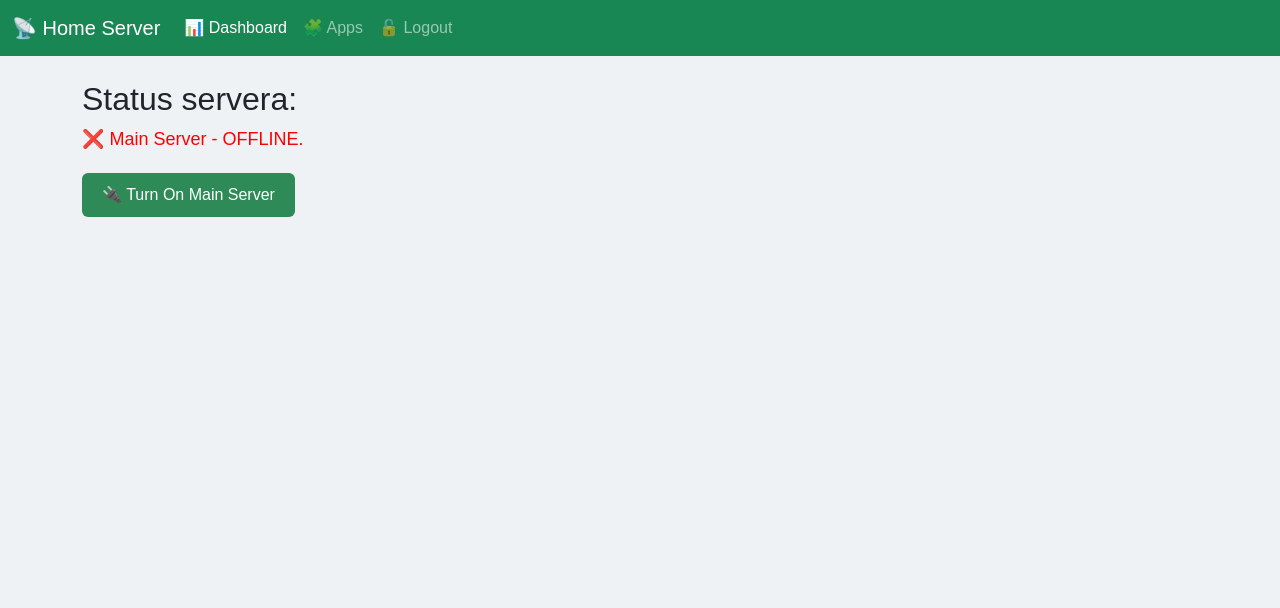
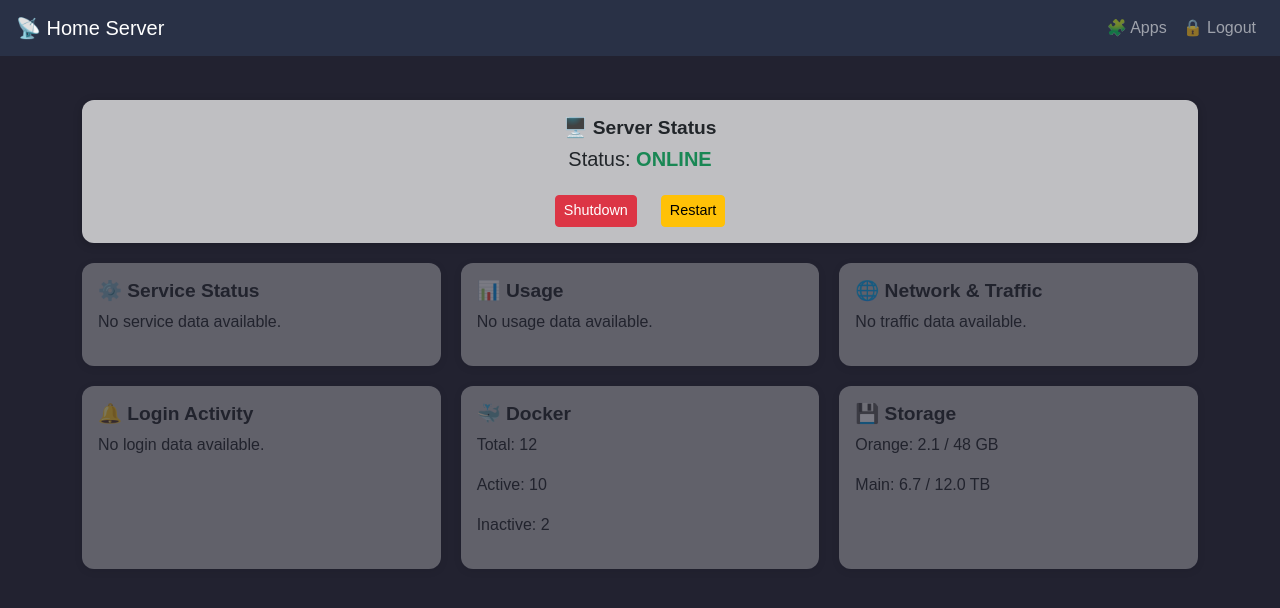
Before and after one commit to nenad992/home-server, a Flask app: template templates/dashboard.html in a window 1280 px wide. Shown: the top 608 px of the page. Run offline with Flask 3, Linux system fonts and the light colour scheme; the template is opened without the code that fills it, so the values that code supplies are empty; the visitor is signed in with stand-in values (Sample User, id 1); some libraries are stand-ins or nearby versions.

Commit message:
Add server management features and enhance dashboard UI (#4)
- Implement server usage, traffic, and login statistics retrieval
- Add shutdown and restart functionality via API endpoints
- Create service management commands for Docker containers
- Enhance dashboard with service status, usage metrics, and login activity
- Update login and app templates for improved user experience

```diff
--- a/app.py
+++ b/app.py
@@ -24,18 +24,85 @@ PASSWORD = "sara-2021"
 SERVER_IP = "192.168.0.50"
 SERVER_MAC = "04:d4:c4:f2:a0:15"
 
+def get_usage_data():
+    try:
+        output = subprocess.check_output(
+            ["/mnt/Main_data/scripts/server_web_fallback/commands/get_usage.sh"]
+        ).decode()
+        return json.loads(output)
+    except Exception as e:
+        print(f"Usage error: {e}")
+        return {}
+
+def get_traffic_data():
+    try:
+        output = subprocess.check_output(
+            ["/mnt/Main_data/scripts/server_web_fallback/commands/get_traffic.sh"]
+        ).decode()
+        return json.loads(output)
+    except Exception as e:
+        print(f"Traffic error: {e}")
+        return {}
+
+def get_login_stats():
+    try:
+        output = subprocess.check_output(
+            ["/mnt/Main_data/scripts/server_web_fallback/commands/get_login_stats.sh"]
+        ).decode()
+        return json.loads(output)
+    except Exception as e:
+        print(f"Login stats error: {e}")
+        return {}
+
+@app.route('/shutdown', methods=['POST'])
+def shutdown():
+    if not session.get('logged_in'):
+        return redirect(url_for('login'))
+
+    try:
+        subprocess.check_call(["/mnt/Main_data/scripts/server_web_fallback/commands/shutdown.sh"])
+        return "OK", 200
+    except:
+        return "Failed to shutdown", 500
+
+@app.route('/restart', methods=['POST'])
+def restart():
+    if not session.get('logged_in'):
+        return redirect(url_for('login'))
+
+    try:
+        subprocess.check_call(["/mnt/Main_data/scripts/server_web_fallback/commands/restart.sh"])
+        return "OK", 200
+    except:
+        return "Failed to restart", 500
+
+
 @app.route('/', methods=['GET', 'POST'])
 def login():
     if session.get('logged_in'):
-        return redirect(url_for('dashboard'))  # <-- ako si već ulogovan
+        return redirect(url_for('dashboard'))
 
     if request.method == 'POST':
-        if request.form['username'] == USERNAME and request.form['password'] == PASSWORD:
+        username = request.form['username']
+        password = request.form['password']
+        success = (username == USERNAME and password == PASSWORD)
+
+        # Loguj pokušaj
+        log_type = "success" if success else "fail"
+        log_path = "/mnt/Main_data/scripts/server_web_fallback/logs/login.log"
+        os.makedirs(os.path.dirname(log_path), exist_ok=True)
+
+        with open(log_path, "a") as f:
+            f.write(f"{log_type}|{int(time.time())}\n")
+
+        if success:
             session.permanent = True
             session['logged_in'] = True
             return redirect(url_for('dashboard'))
-        return render_template('login.html', error="Pogrešan login.")
+        return render_template('login.html', error="Wrong login.")
+
     return render_template('login.html')
+
 
 @app.before_request
 def set_cookie_domain_and_auth():
@@ -58,14 +125,30 @@ def dashboard():
     if not session.get('logged_in'):
         return redirect(url_for('login'))
 
-    if platform.system().lower() == "windows":
-        # Ping komanda za Windows
-        online = subprocess.call(['ping', '-n', '1', SERVER_IP], stdout=subprocess.DEVNULL) == 0
-    else:
-        # Ping komanda za Linux
-        online = subprocess.call(['ping', '-c', '1', '-W', '1', SERVER_IP], stdout=subprocess.DEVNULL) == 0
+    try:
+        if platform.system().lower() == "windows":
+            # Windows ping
+            online = subprocess.call(['ping', '-n', '1', SERVER_IP], stdout=subprocess.DEVNULL) == 0
+        else:
+            # Linux ping
+            online = subprocess.call(['ping', '-c', '1', '-W', '1', SERVER_IP], stdout=subprocess.DEVNULL) == 0
+    except Exception:
+        online = False
 
-    return render_template('dashboard.html', online=online)
+    services = get_service_statuses() if online else {}
+    usage = get_usage_data() if online else {}
+    traffic = get_traffic_data() if online else {}
+    logins = get_login_stats()
+
+    return render_template(
+    "dashboard.html",
+    online=online,
+    services=services,
+    usage=usage,
+    traffic=traffic,
+    logins=logins
+)
+
 
 @app.route('/wakeup', methods=['POST'])
 def wakeup():
@@ -147,6 +230,37 @@ def github_deploy():
     Thread(target=background_task).start()
     return "Deploy triggered on main", 200
 
+def get_service_statuses():
+    try:
+        output = subprocess.check_output(
+            ["/mnt/Main_data/scripts/server_web_fallback/commands/service_status.sh"]
+        ).decode().strip().splitlines()
+        services = {}
+        for line in output:
+            if ':' in line:
+                name, status = line.split(':', 1)
+                services[name.strip()] = status.strip()
+        return services
+    except Exception:
+        return {}
+
+@app.route("/service/<name>/<action>", methods=["POST"])
+def manage_service(name, action):
+    allowed_actions = ["start", "stop", "restart"]
+    if action not in allowed_actions:
+        return "Invalid action", 400
+
+    try:
+        subprocess.check_call([
+            "/mnt/Main_data/scripts/server_web_fallback/commands/manage_service.sh",
+            name,
+            action
+        ])
+        return "OK", 200
+    except subprocess.CalledProcessError:
+        return "Failed to execute", 500
+
+
 if __name__ == "__main__":
     print("🔗 Pristupi aplikaciji na:", os.getenv("LOCAL_URL", "http://localhost:8899"))
     app.run(debug=True, host='0.0.0.0', port=8888)
--- a/templates/apps.html
+++ b/templates/apps.html
@@ -37,7 +37,7 @@
 
 <nav class="navbar navbar-expand-lg navbar-dark bg-success">
   <div class="container-fluid">
-    <a class="navbar-brand" href="#">📡 Kućni Server</a>
+    <a class="navbar-brand" href="#">📡 Home Server</a>
     <button class="navbar-toggler" type="button" data-bs-toggle="collapse" data-bs-target="#navbarNav">
       <span class="navbar-toggler-icon"></span>
     </button>
--- a/templates/dashboard.html
+++ b/templates/dashboard.html
@@ -3,68 +3,244 @@
 <head>
   <title>Dashboard</title>
   <meta name="viewport" content="width=device-width, initial-scale=1">
+  <script src="https://cdn.jsdelivr.net/npm/sweetalert2@11"></script>
   <link href="https://cdn.jsdelivr.net/npm/bootstrap@5.3.2/dist/css/bootstrap.min.css" rel="stylesheet">
   <script src="https://cdn.jsdelivr.net/npm/bootstrap@5.3.2/dist/js/bootstrap.bundle.min.js"></script>
   <style>
     body {
+      background-color: #222230;
       font-family: Arial, sans-serif;
-      background: #eef2f5;
+      color: #111;
     }
-    .status {
-      font-size: 18px;
-      margin-bottom: 20px;
+    .navbar {
+      background-color: #293146;
     }
-    .online { color: green; }
-    .offline { color: red; }
-    button {
-      padding: 10px 20px;
-      background: #2e8b57;
-      color: white;
+    .card {
+      background-color: #f4f4f4be;
       border: none;
-      border-radius: 6px;
-      cursor: pointer;
-      font-size: 16px;
+      border-radius: 12px;
+      box-shadow: 0 2px 10px rgba(0,0,0,0.2);
     }
-    button:hover {
-      background: #246b45;
+    .card-title {
+      font-weight: bold;
+      font-size: 1.2rem;
     }
+    .grid-container {
+      display: grid;
+      grid-template-columns: repeat(auto-fill, minmax(300px, 1fr));
+      gap: 20px;
+      margin-top: 20px;
+    }
+    .card.services {
+      max-height: 300px;
+      overflow-y: auto;
+    }
+    .card.status {
+      grid-column: 1 / -1;
+    }
+    .btn-sm {
+      font-size: 0.90rem;
+    }
+    .server-offline .card:not(.status) {
+    opacity: 0.4;
+    pointer-events: none;
+    }
+    .server-offline .card.status {
+    opacity: 1 !important;
+    }
+
   </style>
 </head>
-<body>
+<body class="{{ 'server-offline' if not online else '' }}">
 
-<nav class="navbar navbar-expand-lg navbar-dark bg-success">
-  <div class="container-fluid">
-    <a class="navbar-brand" href="#">📡 Home Server</a>
+<nav class="navbar navbar-expand-lg navbar-dark px-3">
+  <a class="navbar-brand" href="/dashboard">📡 Home Server</a>
   <button class="navbar-toggler" type="button" data-bs-toggle="collapse" data-bs-target="#navbarNav">
     <span class="navbar-toggler-icon"></span>
   </button>
   <div class="collapse navbar-collapse" id="navbarNav">
-      <ul class="navbar-nav">
-        <li class="nav-item">
-          <a class="nav-link active" href="/dashboard">📊 Dashboard</a>
-        </li>
-        <li class="nav-item">
-          <a class="nav-link" href="/apps">🧩 Apps</a>
-        </li>
-        <li class="nav-item">
-          <a class="nav-link" href="/logout">🔓 Logout</a>
-        </li>
+    <ul class="navbar-nav ms-auto">
+      <li class="nav-item"><a class="nav-link" href="/apps">🧩 Apps</a></li>
+      <li class="nav-item"><a class="nav-link" href="/logout">🔒 Logout</a></li>
     </ul>
-    </div>
   </div>
 </nav>
 
-<div class="container mt-4">
-  <h2>Status servera:</h2>
-  {% if online %}
-    <div class="status online">✅ Main Server - ONLINE.</div>
+<div class="container py-4">
+  <div class="grid-container">
+
+    <!-- Server Status -->
+    <div class="card p-3 status text-center">
+      <h2 class="card-title">🖥️ Server Status</h2>
+      <h5>Status: <span class="text-success fw-bold">ONLINE</span></h5>
+      <div class="d-flex justify-content-center gap-4 mt-3">
+        <button class="btn btn-danger btn-sm" onclick="confirmShutdown()">Shutdown</button>
+        <button class="btn btn-warning btn-sm" onclick="confirmRestart()">Restart</button>
+      </div>
+    </div>
+
+    <script>
+      function confirmShutdown() {
+        Swal.fire({
+          title: 'Are you sure?',
+          text: "This will shut down the main server!",
+          icon: 'warning',
+          showCancelButton: true,
+          confirmButtonColor: '#d33',
+          cancelButtonColor: '#3085d6',
+          confirmButtonText: 'Yes, shut it down',
+          reverseButtons: true
+        }).then((result) => {
+          if (result.isConfirmed) {
+            fetch('/shutdown', { method: 'POST' }); // backend će se dodati kasnije
+          }
+        });
+      }
+
+      function confirmRestart() {
+        Swal.fire({
+          title: 'Are you sure?',
+          text: "This will restart the main server!",
+          icon: 'question',
+          showCancelButton: true,
+          confirmButtonColor: '#f0ad4e',
+          cancelButtonColor: '#3085d6',
+          confirmButtonText: 'Yes, restart it',
+          reverseButtons: true
+        }).then((result) => {
+          if (result.isConfirmed) {
+            fetch('/restart', { method: 'POST' }); // backend će se dodati kasnije
+          }
+        });
+      }
+    </script>
+
+
+    <!-- Service Status -->
+    <div class="card p-3 services">
+      <h5 class="card-title">⚙️ Service Status</h5>
+      {% if services %}
+        {% for name, status in services.items() %}
+          <div class="d-flex align-items-center gap-2 mb-2">
+            <span style="width: 100px;">{{ name }}</span>
+            {% if '✅' in status %}
+              <span class="badge bg-success">Online</span>
+              <button class="btn btn-danger btn-sm" onclick="serviceAction('{{ name }}', 'stop')">Stop</button>
             {% else %}
-    <div class="status offline">❌ Main Server - OFFLINE.</div>
-    <form method="POST" action="/wakeup">
-      <button type="submit">🔌 Turn On Main Server</button>
-    </form>
+              <span class="badge bg-danger">Offline</span>
+              <button class="btn btn-success btn-sm" onclick="serviceAction('{{ name }}', 'start')">Start</button>
+            {% endif %}
+            <button class="btn btn-warning btn-sm" onclick="serviceAction('{{ name }}', 'restart')">Restart</button>
+          </div>
+        {% endfor %}
+      {% else %}
+        <p>No service data available.</p>
       {% endif %}
     </div>
 
+    <!-- Usage -->
+    <div class="card p-3">
+      <h5 class="card-title">📊 Usage</h5>
+      {% if usage %}
+        <p>CPU: Main {{ usage.main.cpu }}% | Orange {{ usage.orange.cpu }}%</p>
+        <p>RAM: Main {{ usage.main.ram_used }} / {{ usage.main.ram_total }} MB | Orange {{ usage.orange.ram_used }} / {{ usage.orange.ram_total }} MB</p>
+        <p>Temp CPU: Main {{ usage.main.temp }}°C | Orange {{ usage.orange.temp }}°C</p>
+      {% else %}
+        <p>No usage data available.</p>
+      {% endif %}
+    </div>
+
+
+    <!-- Network / Traffic -->
+    <div class="card p-3">
+      <h5 class="card-title">🌐 Network & Traffic</h5>
+      {% if traffic %}
+        <p>Orange Pi: ↑ {{ (traffic.orange.tx / 1048576) | round(2) }} MB ↓ {{ (traffic.orange.rx / 1048576) | round(2) }} MB</p>
+        <p>Main Server: ↑ {{ (traffic.main.tx / 1048576) | round(2) }} MB ↓ {{ (traffic.main.rx / 1048576) | round(2) }} MB</p>
+        <p>Total: ↑ {{ ((traffic.main.tx + traffic.orange.tx) / 1048576) | round(2) }} MB ↓ {{ ((traffic.main.rx + traffic.orange.rx) / 1048576) | round(2) }} MB</p>
+      {% else %}
+        <p>No traffic data available.</p>
+      {% endif %}
+    </div>
+
+
+    <!-- Notifications -->
+    <div class="card p-3">
+      <h5 class="card-title">🔔 Login Activity</h5>
+      {% if logins %}
+        <p>Today: ✅ {{ logins.today.success }} | ❌ {{ logins.today.fail }}</p>
+        <p>Yesterday: ✅ {{ logins.yesterday.success }} | ❌ {{ logins.yesterday.fail }}</p>
+        <p>Last 7 Days: ✅ {{ logins.week.success }} | ❌ {{ logins.week.fail }}</p>
+      {% else %}
+        <p>No login data available.</p>
+      {% endif %}
+    </div>
+
+
+    <!-- Docker -->
+    <div class="card p-3">
+      <h5 class="card-title">🐳 Docker</h5>
+      <p>Total: 12</p>
+      <p>Active: 10</p>
+      <p>Inactive: 2</p>
+    </div>
+
+    <!-- Storage -->
+    <div class="card p-3">
+      <h5 class="card-title">💾 Storage</h5>
+      <p>Orange: 2.1 / 48 GB</p>
+      <p>Main: 6.7 / 12.0 TB</p>
+    </div>
+
+  </div>
+</div>
+<script>
+  function serviceAction(service, action) {
+    fetch(`/service/${service}/${action}`, {
+      method: "POST"
+    }).then(resp => {
+      if (resp.ok) {
+        location.reload();
+      } else {
+        alert("Failed to " + action + " " + service);
+      }
+    });
+  }
+
+  function confirmShutdown() {
+    Swal.fire({
+      title: 'Are you sure?',
+      text: "This will shut down the main server!",
+      icon: 'warning',
+      showCancelButton: true,
+      confirmButtonColor: '#d33',
+      cancelButtonColor: '#3085d6',
+      confirmButtonText: 'Yes, shut it down',
+      reverseButtons: true
+    }).then((result) => {
+      if (result.isConfirmed) {
+        fetch('/shutdown', { method: 'POST' });
+      }
+    });
+  }
+
+  function confirmRestart() {
+    Swal.fire({
+      title: 'Are you sure?',
+      text: "This will restart the main server!",
+      icon: 'question',
+      showCancelButton: true,
+      confirmButtonColor: '#f0ad4e',
+      cancelButtonColor: '#3085d6',
+      confirmButtonText: 'Yes, restart it',
+      reverseButtons: true
+    }).then((result) => {
+      if (result.isConfirmed) {
+        fetch('/restart', { method: 'POST' });
+      }
+    });
+  }
+</script>
+
 </body>
 </html>
--- a/templates/login.html
+++ b/templates/login.html
@@ -35,10 +35,10 @@
     {% if error %}<div class="error">{{ error }}</div>{% endif %}
     <form method="POST">
       <div class="mb-3">
-        <input type="text" name="username" class="form-control" placeholder="Korisničko ime" required>
+        <input type="text" name="username" class="form-control" placeholder="Username" required>
       </div>
       <div class="mb-3">
-        <input type="password" name="password" class="form-control" placeholder="Lozinka" required>
+        <input type="password" name="password" class="form-control" placeholder="Password" required>
       </div>
       <button type="submit" class="btn btn-success w-100">Login</button>
     </form>
```
Also changed, not shown: 8 other files. Lines whose indentation alone changed are shown as unchanged.
